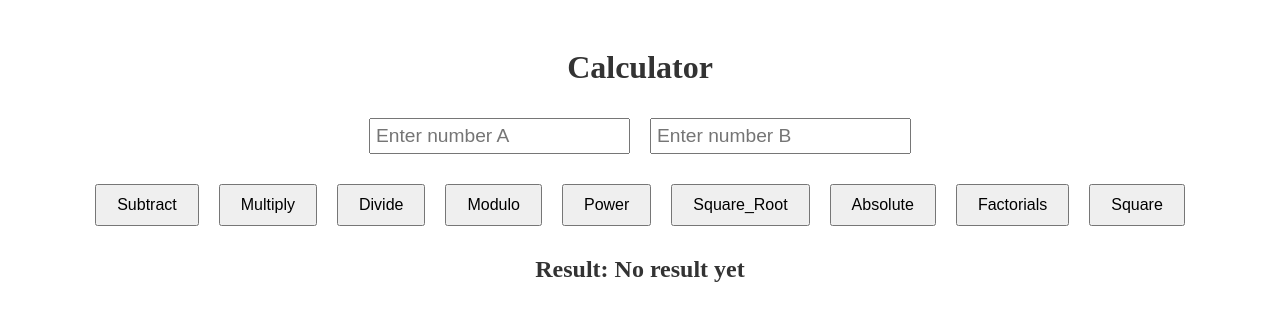
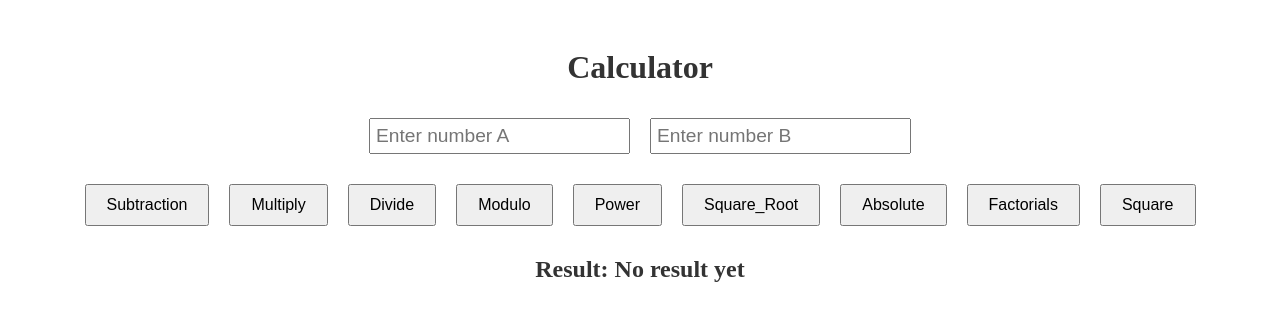
Before and after one commit to mohdhamzaabbasi/Calculator, a React (Create React App) app in the folder frontend/: page / in a window 1280 px wide. Shown: the top 320 px of the page. Built offline with nearby package versions, Linux system fonts and the light colour scheme.

Commit message:
Updated UI

```diff
--- a/frontend/src/App.js
+++ b/frontend/src/App.js
@@ -47,7 +47,7 @@ function App() {
         placeholder="Enter number B"
       />
       <div style={{ margin: '10px 0' }}>
-        <button onClick={() => handleOperation('subtract')}>Subtract</button>
+        <button onClick={() => handleOperation('subtract')}>Subtraction</button>
         <button onClick={() => handleOperation('multiply')}>Multiply</button>
         <button onClick={() => handleOperation('divide')}>Divide</button>
         <button onClick={() => handleOperation('mod')}>Modulo</button>
```
